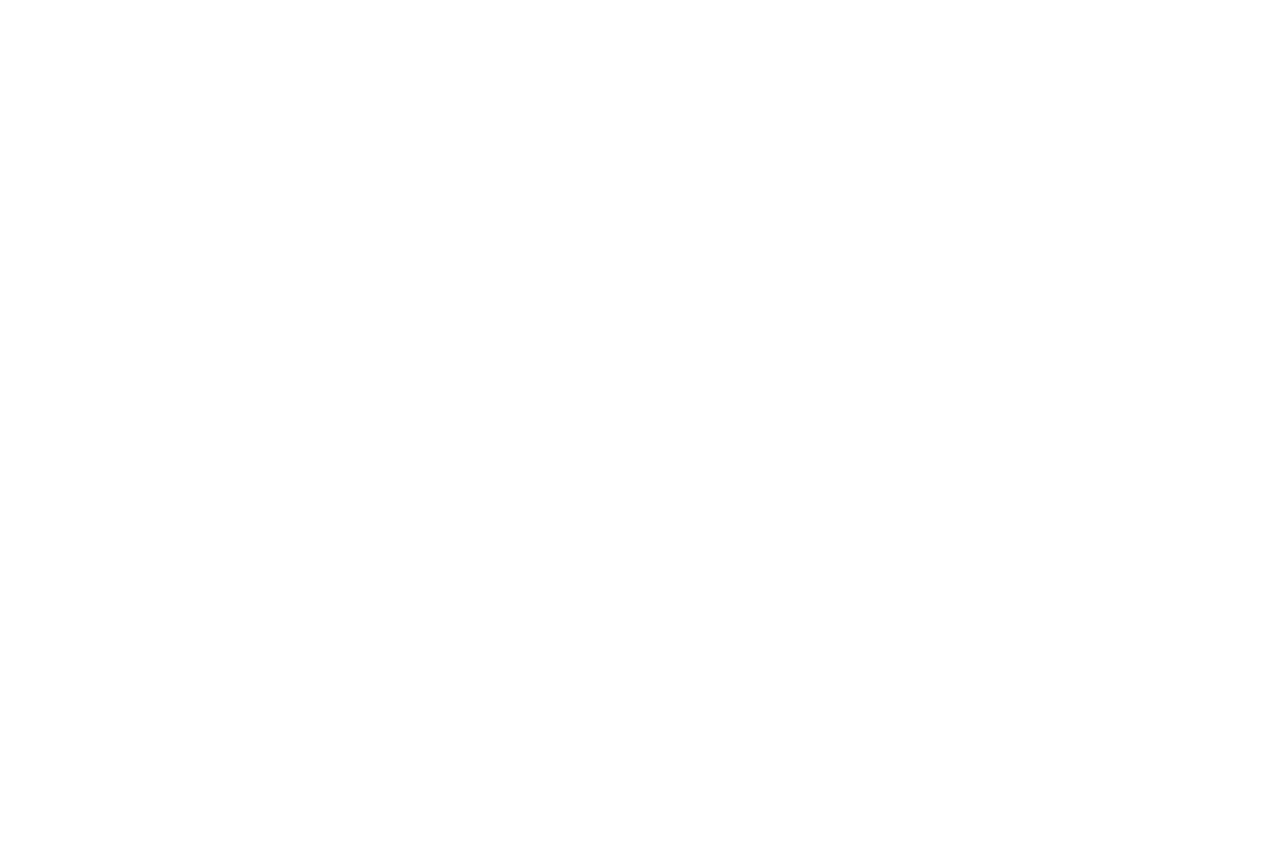
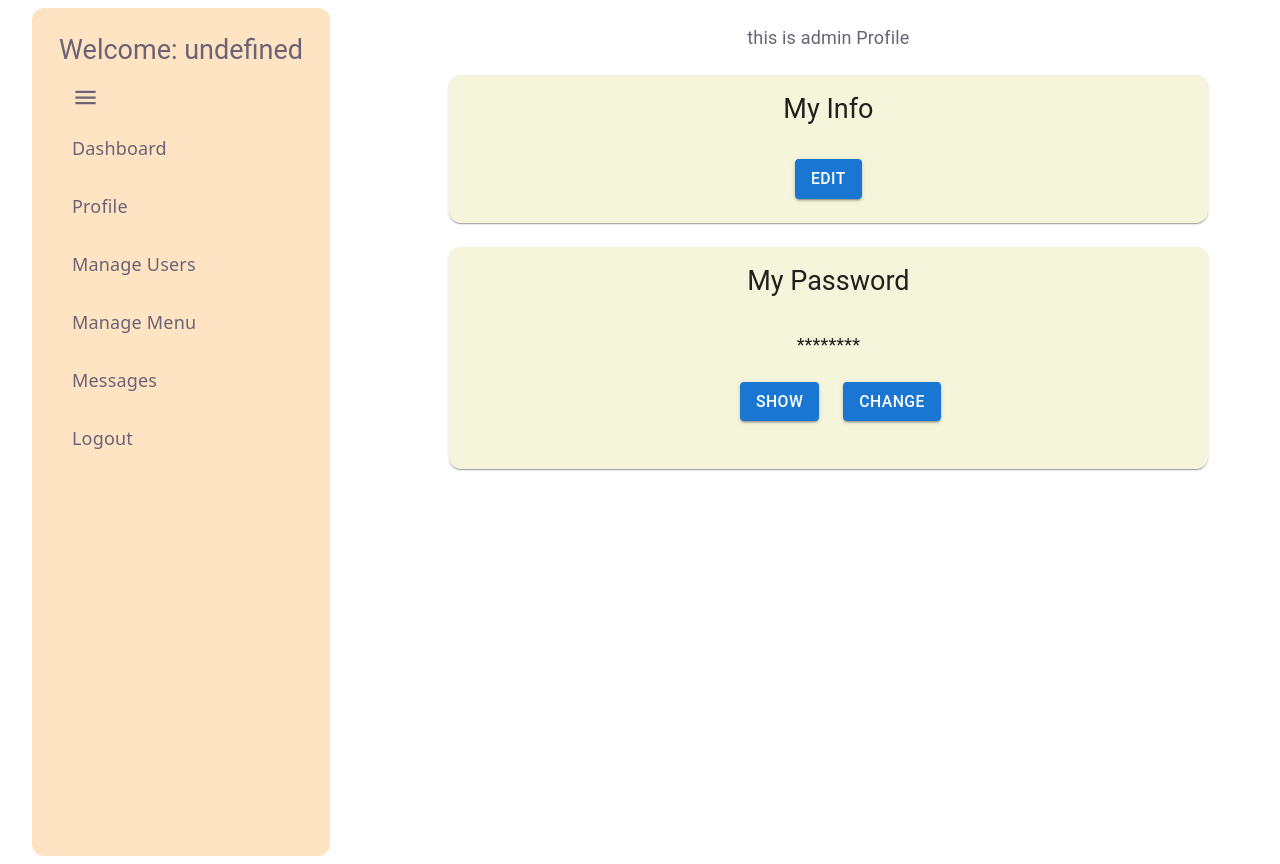
Before and after one commit to Sewar77/React3-Resturant, a React (Vite) app in the folder resturant/: page /admin/profile in a window 1280 px wide. Before the commit this address had no page. Before the commit the page ends 800 px from the top, so only its background shows below. Built offline with nearby package versions, Linux system fonts and the light colour scheme.

Commit message:
admin layout
admin profile

side bar

toggle side bar

```diff
--- a/resturant/package.json
+++ b/resturant/package.json
@@ -12,6 +12,7 @@
   "dependencies": {
     "@emotion/react": "^11.14.0",
     "@emotion/styled": "^11.14.1",
+    "@mui/icons-material": "^9.0.0",
     "@mui/material": "^9.0.0",
     "react": "^19.2.4",
     "react-dom": "^19.2.4",
--- a/resturant/src/App.jsx
+++ b/resturant/src/App.jsx
@@ -6,6 +6,8 @@ import { Toaster } from "react-hot-toast";
 import Register from "./components/Auth/Register.jsx";
 import Login from "./components/Auth/Login.jsx";
 import Home from "./Pages/Home/Home.jsx";
+import AdminDashboard from "./Pages/Admin/AdminDashboard.jsx";
+import AdminProfile from "./Pages/Admin/AdminProfile.jsx"
 function App() {
   return (
     <>
@@ -19,6 +21,8 @@ function App() {
         <Route path="/register" element={<Register />} />
         <Route path="/login" element={<Login />} />
         <Route path="/home" element={<Home />} />
+        <Route path="/admin/profile" element={<AdminProfile />} />
+        <Route path="/admin/dashboard" element={<AdminDashboard />} />
       </Routes>
     </>
   );
--- a/resturant/src/Hooks/useAuth.js
+++ b/resturant/src/Hooks/useAuth.js
@@ -57,11 +57,10 @@ export const useAuth = () => {
             }
             //role based access => rba
 
-            // if (isExist.role === "user") navigate("/home")
-            // if (isExist.role === "admin") navigate("/admin/dashboard")
+            if (isExist.role === "user") navigate("/home")
+            if (isExist.role === "admin") navigate("/admin/dashboard")
             localStorage.setItem("currentUser", JSON.stringify(isExist))
             toast.success("Login successfully")
-            navigate("/home")
         } catch (err) {
             console.log(err)
         }
--- /dev/null
+++ b/resturant/src/Pages/Admin/AdminDashboard.jsx
@@ -0,0 +1,39 @@
+import { Box, Container, Typography } from "@mui/material";
+import Sidebar from "../../components/AdminLayout/Sidebar/Sidebar";
+import { useState } from "react";
+
+export default function AdminDashboard() {
+  const [open, setOpen] = useState(true);
+  const toggleSidebar = () => {
+    setOpen(!open);
+  };
+  return (
+    <>
+      <Container
+        sx={{
+          display: "flex",
+          flexDirection: "row",
+          justifyContent: "flex-start",
+          minWidth: "100%",
+        }}
+      >
+        <Box
+          sx={{
+            flexGrow: "1",
+          }}
+        >
+          <Sidebar isOpen={open} toggleSidebar={toggleSidebar} />
+          {/* props */}
+        </Box>
+
+        <Box
+          sx={{
+            flexGrow: 3,
+          }}
+        >
+          <Typography>this is admin dashboard</Typography>
+        </Box>
+      </Container>
+    </>
+  );
+}
--- /dev/null
+++ b/resturant/src/Pages/Admin/AdminProfile.jsx
@@ -0,0 +1,45 @@
+import { Box, Container, Typography } from "@mui/material";
+import Sidebar from "../../components/AdminLayout/Sidebar/Sidebar";
+import { useState } from "react";
+import AdminInfo from "../../components/AdminLayout/AdminProfile/AdminInfo";
+import AdminPassword from "../../components/AdminLayout/AdminProfile/AdminPassword";
+
+export default function AdminProfile() {
+  const [open, setOpen] = useState(true);
+  const toggleSidebar = () => {
+    setOpen(!open);
+  };
+  return (
+    <>
+      <Container
+        sx={{
+          display: "flex",
+          flexDirection: "row",
+          //   justifyContent: "flex-start",
+          minWidth: "100%",
+        }}
+      >
+        <Box
+          sx={{
+            flexGrow: 1,
+          }}
+        >
+          <Sidebar isOpen={open} toggleSidebar={toggleSidebar} />
+          {/* props */}
+        </Box>
+
+        <Box
+          sx={{
+            flexGrow: 8,
+            textAlign: "center",
+            mt: 3,
+          }}
+        >
+          <Typography>this is admin Profile</Typography>
+          <AdminInfo />
+          <AdminPassword />
+        </Box>
+      </Container>
+    </>
+  );
+}
--- /dev/null
+++ b/resturant/src/components/AdminLayout/AdminProfile/AdminInfo.jsx
@@ -0,0 +1,34 @@
+import {
+  Button,
+  Card,
+  CardContent,
+  CardHeader,
+  Container,
+  Typography,
+} from "@mui/material";
+import { useContext } from "react";
+import { userContext } from "../../../Context/userContext";
+
+export default function AdminInfo() {
+  const { currentUser } = useContext(userContext);
+  return (
+    <>
+      <Container>
+        <Card
+          sx={{
+            borderRadius: 3,
+            m: 3,
+            bgcolor: "beige",
+          }}
+        >
+          <CardHeader title="My Info" />
+          <CardContent>
+            <Typography>{currentUser.name}</Typography>
+            <Typography>{currentUser.email}</Typography>
+            <Button variant="contained">Edit</Button>
+          </CardContent>
+        </Card>
+      </Container>
+    </>
+  );
+}
--- /dev/null
+++ b/resturant/src/components/AdminLayout/AdminProfile/AdminPassword.jsx
@@ -0,0 +1,43 @@
+import {
+  Button,
+  Card,
+  CardContent,
+  CardHeader,
+  Container,
+  Typography,
+} from "@mui/material";
+import { useContext, useState } from "react";
+import { userContext } from "../../../Context/userContext";
+
+export default function AdminPassword() {
+  const [show, setShow] = useState(false);
+  const { currentUser } = useContext(userContext);
+  return (
+    <>
+      <Container>
+        <Card
+          sx={{
+            borderRadius: 3,
+            m: 3,
+            bgcolor: "beige",
+          }}
+        >
+          <CardHeader title="My Password" />
+          <CardContent>
+            <Typography>{show ? currentUser.password : "********"}</Typography>
+            <Button
+              sx={{
+                m: 3,
+              }}
+              variant="contained"
+              onClick={() => setShow(!show)}
+            >
+              Show
+            </Button>
+            <Button variant="contained">Change</Button>
+          </CardContent>
+        </Card>
+      </Container>
+    </>
+  );
+}
--- /dev/null
+++ b/resturant/src/components/AdminLayout/Sidebar/Sidebar.jsx
@@ -0,0 +1,66 @@
+import { Box, List, ListItemButton, MenuList, Typography } from "@mui/material";
+import { useContext } from "react";
+import { userContext } from "../../../Context/userContext";
+import MenuIcon from "@mui/icons-material/Menu";
+import DashboardIcon from "@mui/icons-material/Dashboard";
+import Person2Icon from "@mui/icons-material/Person2";
+import ManageAccountsIcon from "@mui/icons-material/ManageAccounts";
+import RestaurantMenuIcon from "@mui/icons-material/RestaurantMenu";
+import MessageIcon from "@mui/icons-material/Message";
+import LogoutIcon from "@mui/icons-material/Logout";
+import { useAuth } from "../../../Hooks/useAuth";
+import { useNavigate } from "react-router-dom";
+export default function Sidebar({ isOpen, toggleSidebar }) {
+  //props
+  const { currentUser } = useContext(userContext);
+  const navigate = useNavigate();
+  const { logout } = useAuth();
+  const handleLogout = () => {
+    logout();
+  };
+  return (
+    <>
+      <Box
+        sx={{
+          width: isOpen ? "250px" : "60px",
+          minHeight: "100vh",
+          borderRadius: 3,
+          bgcolor: "bisque",
+          p: isOpen ? 3 : 1,
+          m: 1,
+        }}
+      >
+        <Typography variant={isOpen ? "h5" : "h6"}>
+          {isOpen ? `Welcome: ${currentUser.name}` : currentUser.name}
+        </Typography>
+        <List>
+          <ListItemButton onClick={toggleSidebar}>
+            <MenuIcon />
+          </ListItemButton>
+          <ListItemButton onClick={() => navigate("/admin/dashboard")}>
+            <MenuList>{isOpen ? "Dashboard" : <DashboardIcon />}</MenuList>
+          </ListItemButton>
+          <ListItemButton onClick={() => navigate("/admin/profile")}>
+            <MenuList>{isOpen ? "Profile" : <Person2Icon />}</MenuList>
+          </ListItemButton>
+          <ListItemButton>
+            <MenuList>
+              {isOpen ? "Manage Users" : <ManageAccountsIcon />}
+            </MenuList>
+          </ListItemButton>
+          <ListItemButton>
+            <MenuList>
+              {isOpen ? "Manage Menu" : <RestaurantMenuIcon />}
+            </MenuList>
+          </ListItemButton>
+          <ListItemButton>
+            <MenuList>{isOpen ? "Messages" : <MessageIcon />}</MenuList>
+          </ListItemButton>
+          <ListItemButton onClick={handleLogout}>
+            <MenuList>{isOpen ? "Logout" : <LogoutIcon />}</MenuList>
+          </ListItemButton>
+        </List>
+      </Box>
+    </>
+  );
+}
--- a/resturant/src/index.css
+++ b/resturant/src/index.css
@@ -55,7 +55,6 @@ body {
 }
 
 #root {
-  width: fit-content;
   max-width: 100%;
   margin: 0 auto;
   text-align: center;
```
Also changed, not shown: 1 other file (tests, documents, lock files or other folders).
